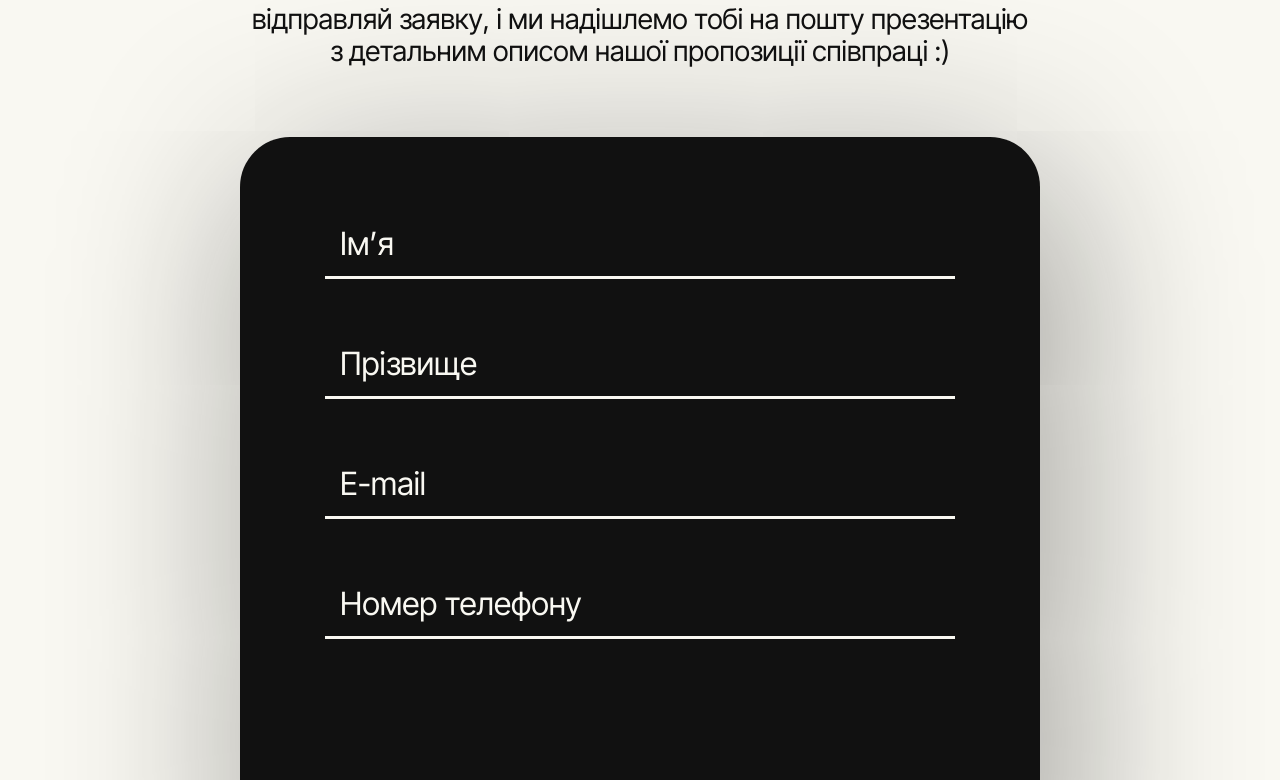
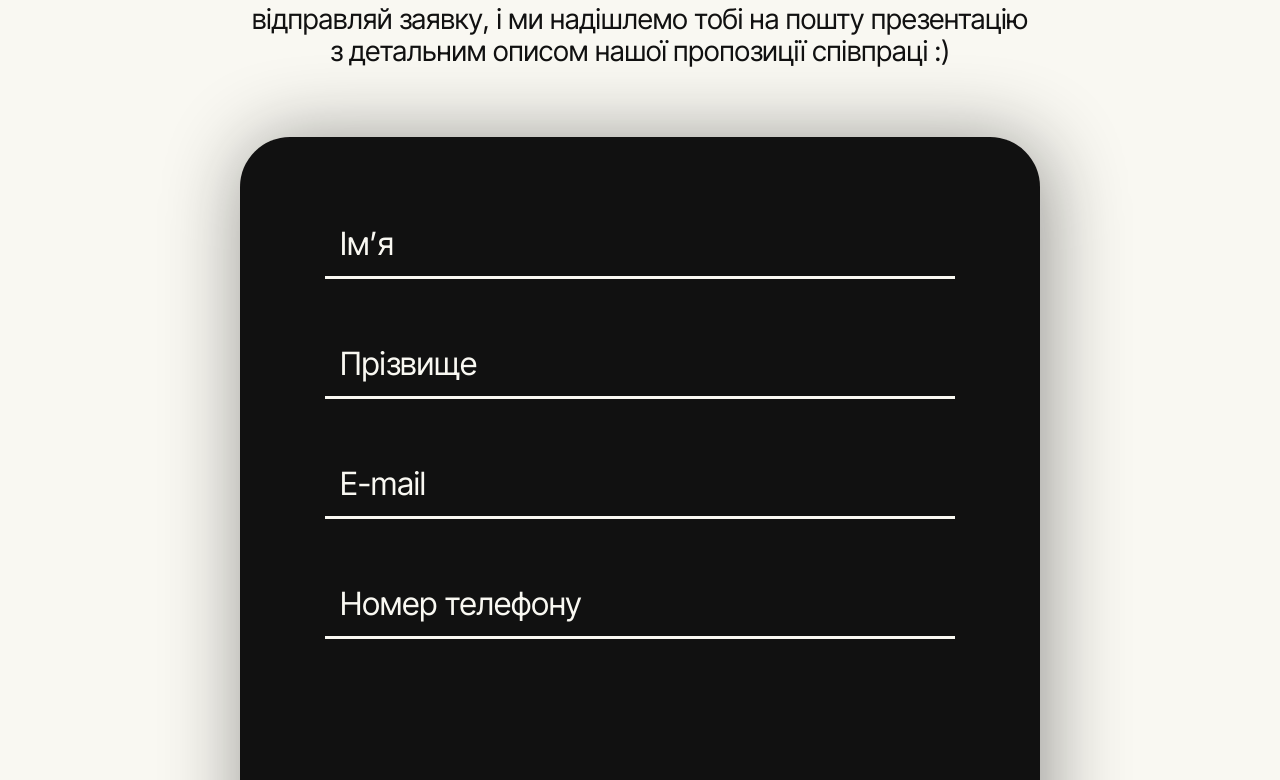
Before and after one commit to kkkicko/kkkicko.github.io, a plain HTML site: page index.html in a window 1280 px wide. Shown: the part 3680-4460 px from the top of the page. Drawn offline with Linux system fonts and the light colour scheme.

Commit message:
Update styles.css box-shadow
Update box-shadow for form container

```diff
--- a/styles.css
+++ b/styles.css
@@ -243,7 +243,7 @@ article .btn {
     width: 800px;
     height: 800px;
     background-color: var(--black);
-    box-shadow: 15px 35px 190px rgba(17, 17, 17, 0.45);
+    box-shadow: 5px 5px 80px rgba(17, 17, 17, 0.45);
     border-radius: 50px;
     gap: 51px;
     padding: 73px 85px;
```
